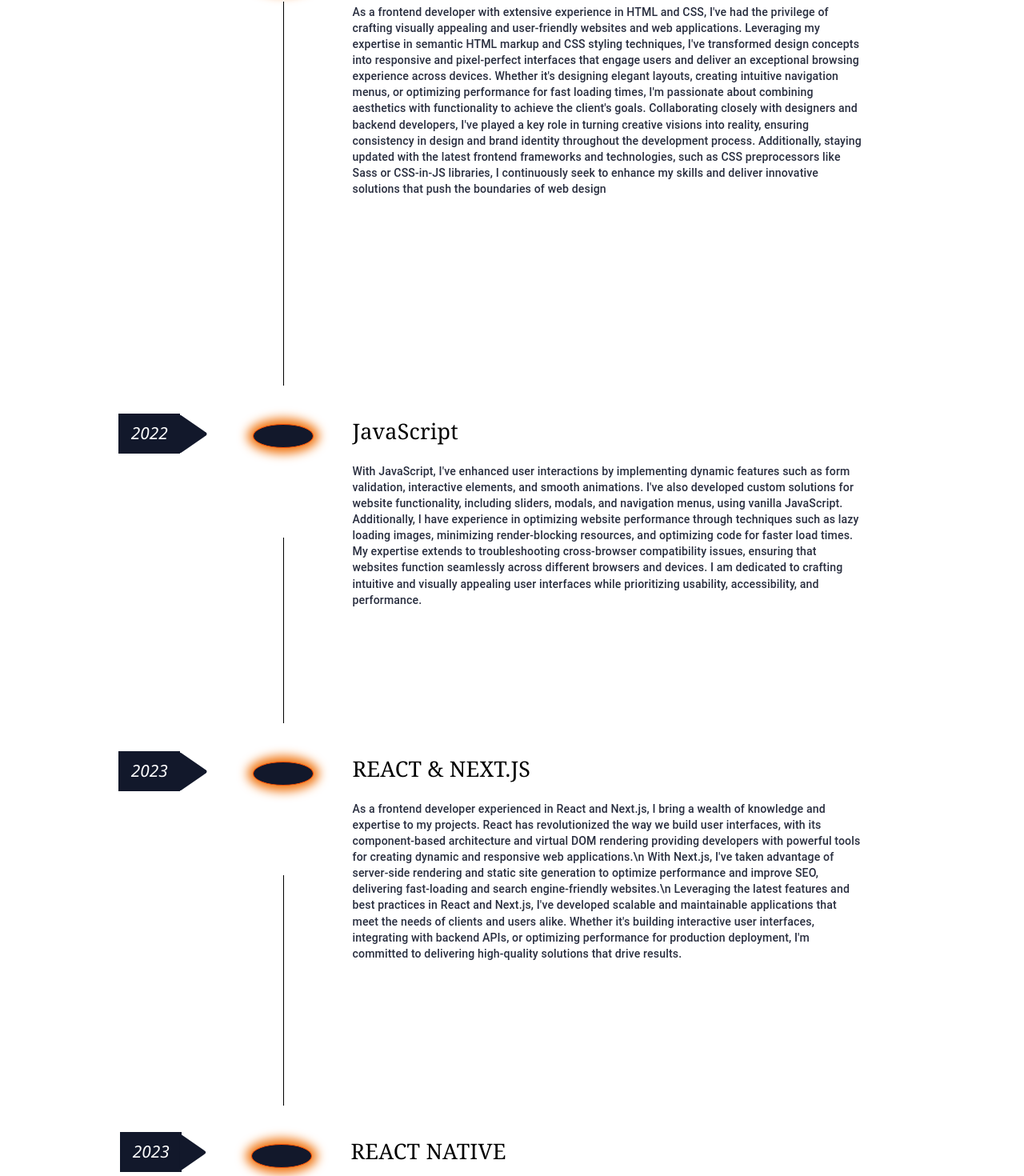
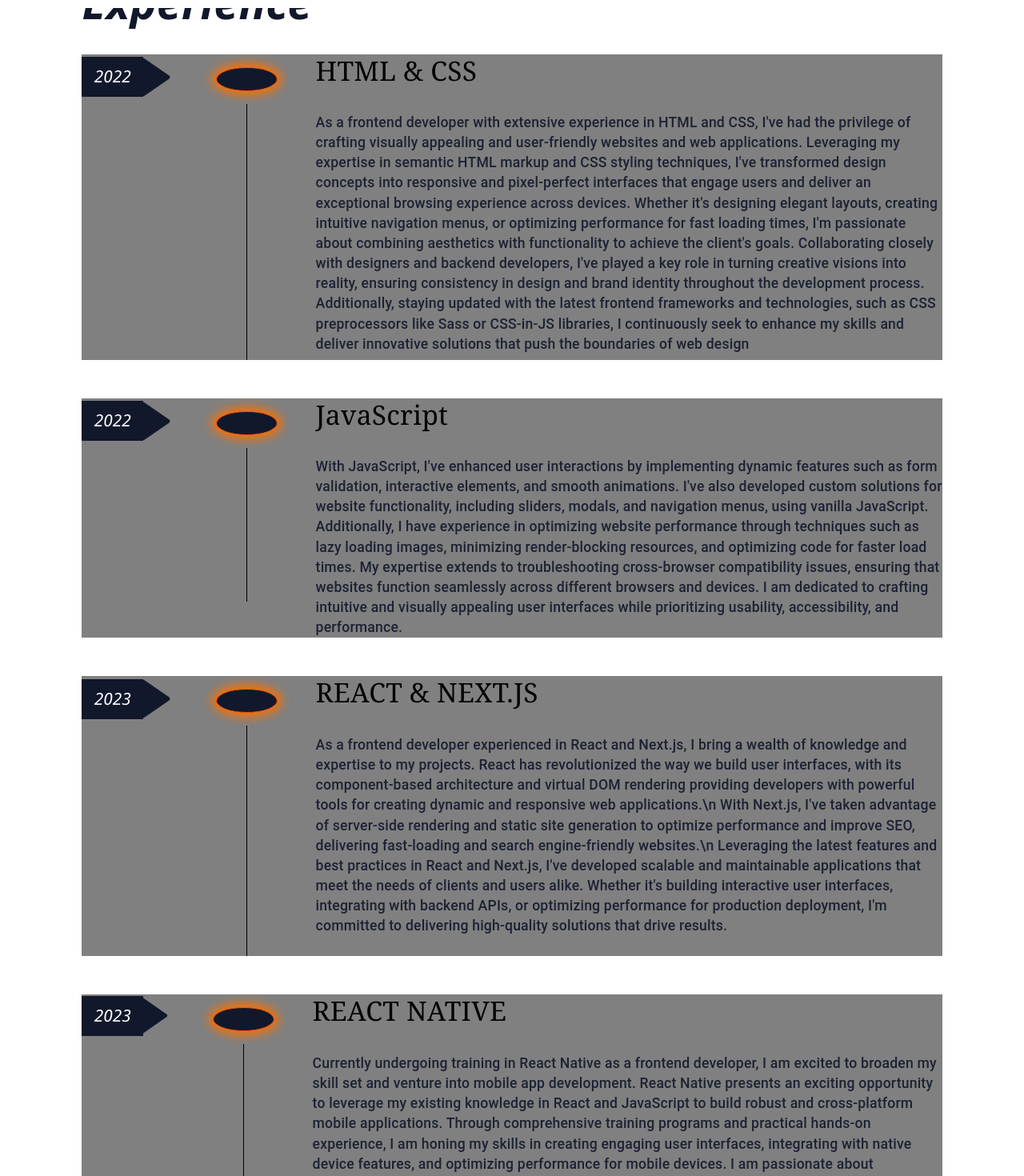
Before and after one commit to Kurtis1955/portweb, a Next.js app: page / in a window 1280 px wide. Shown: the part 2234-3704 px from the top of the page at 80% size. Built offline with nearby package versions, Linux system fonts and the light colour scheme; some icons are missing.

Commit message:
Update about.module.scss

```diff
--- a/styles/pages/about.module.scss
+++ b/styles/pages/about.module.scss
@@ -104,22 +104,22 @@
     align-items: flex-start;
     background-color: #fff;
     gap: 2rem;
-    margin-top: -3rem;
+    // margin-top: -3rem;
 
     .expertCards{
-        width: 80vw;
         display: flex;
         flex-direction: column;
         align-items: center;
         justify-content: center;
         // margin-top: -8rem;
-        gap: 4vh;
+        gap: 3rem;
     }
 
     .expertText{
         color: transparent;
         background-image: linear-gradient(to bottom,white 60%, #12182b 40%); /* Create a gradient */
         background-clip: text;
+        margin-top:5rem;
         // position: relative;
         // bottom: 6rem;
         font-size: 3.5rem;
@@ -131,9 +131,12 @@
 }
 
 .cardOne{
+    width: 100%;
     display: flex;
     align-items:flex-start;
+    justify-content:center;
     gap: 3rem;
+    background-color:gray;
 
     span{
         width: 6vw;
@@ -147,33 +150,27 @@
         color: #fff;
         font-family:
         'Segoe UI', Tahoma, Geneva, Verdana, sans-serif;
-        // position: relative;
-        // left: 4vw;
-        // top: 0.77vh;
     }
 
     .vertical {
         border: none;
         border-left: 1px solid black; /* Adjust the color and style as needed */
-        height: 30rem; /* Set the height of the vertical line *//* Ensure no margin */
+        height: 20rem; /* Set the height of the vertical line *//* Ensure no margin */
     }
     .vertical_2{
         border: none;
         border-left: 1px solid black; /* Adjust the color and style as needed */
-        height: 29vh; /* Set the height of the vertical line */
-        margin-top: 12vh; /* Ensure no margin */
+        height: 12rem; /* Set the height of the vertical line */ /* Ensure no margin */
     }
     .vertical_3{
         border: none;
         border-left: 1px solid black; /* Adjust the color and style as needed */
-        height: 36vh; /* Set the height of the vertical line */
-        margin-top: 12vh; /* Ensure no margin */
+        height: 18rem; /* Set the height of the vertical line */ /* Ensure no margin */
     }
     .vertical_4{
         border: none;
         border-left: 1px solid black; /* Adjust the color and style as needed */
-        height: 32vh; /* Set the height of the vertical line */
-        margin-top: 12vh; /* Ensure no margin */
+        height: 15rem; /* Set the height of the vertical line *//* Ensure no margin */
     }
 }
 
@@ -242,20 +239,19 @@
 }
 
 .miniCard{
-    width: 50vw;
-    margin-top: 1vh;
+    // width: 70%;
     display: flex;
     flex-direction: column;
-    gap: 3vh;
+    gap: 2rem;
 
     .freeText{
-        font-size: 2.1vw;
+        font-size: 2.1rem;
         font-family: Georgia, 'Times New Roman', Times, serif;
         font-weight: 500;
     }
 
     .bodyText{
-        font-size: 1.1vw;
+        font-size: 1.1rem;
         font-weight: 550;
         color: #12182b;
         opacity: 0.9;
```
